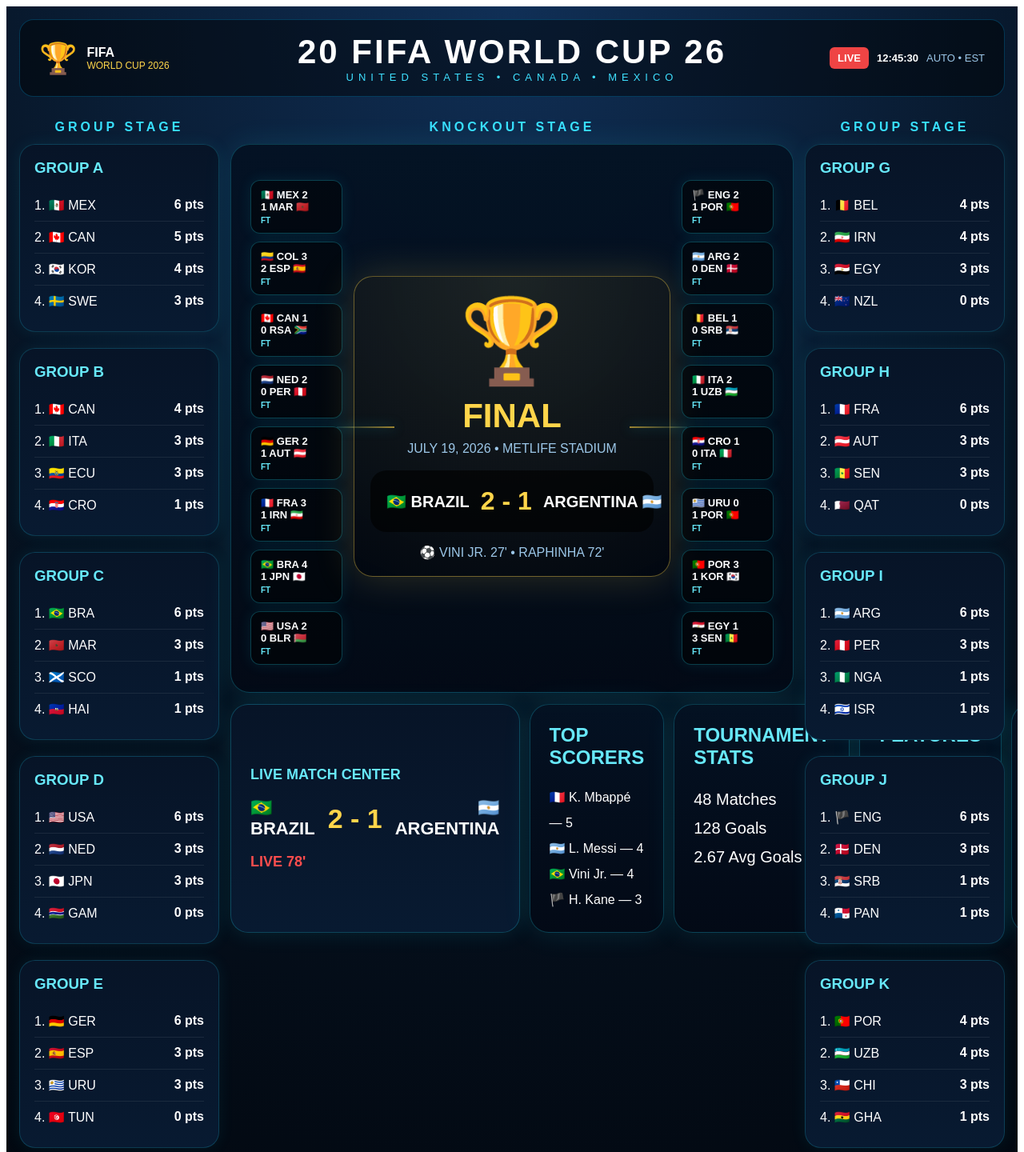
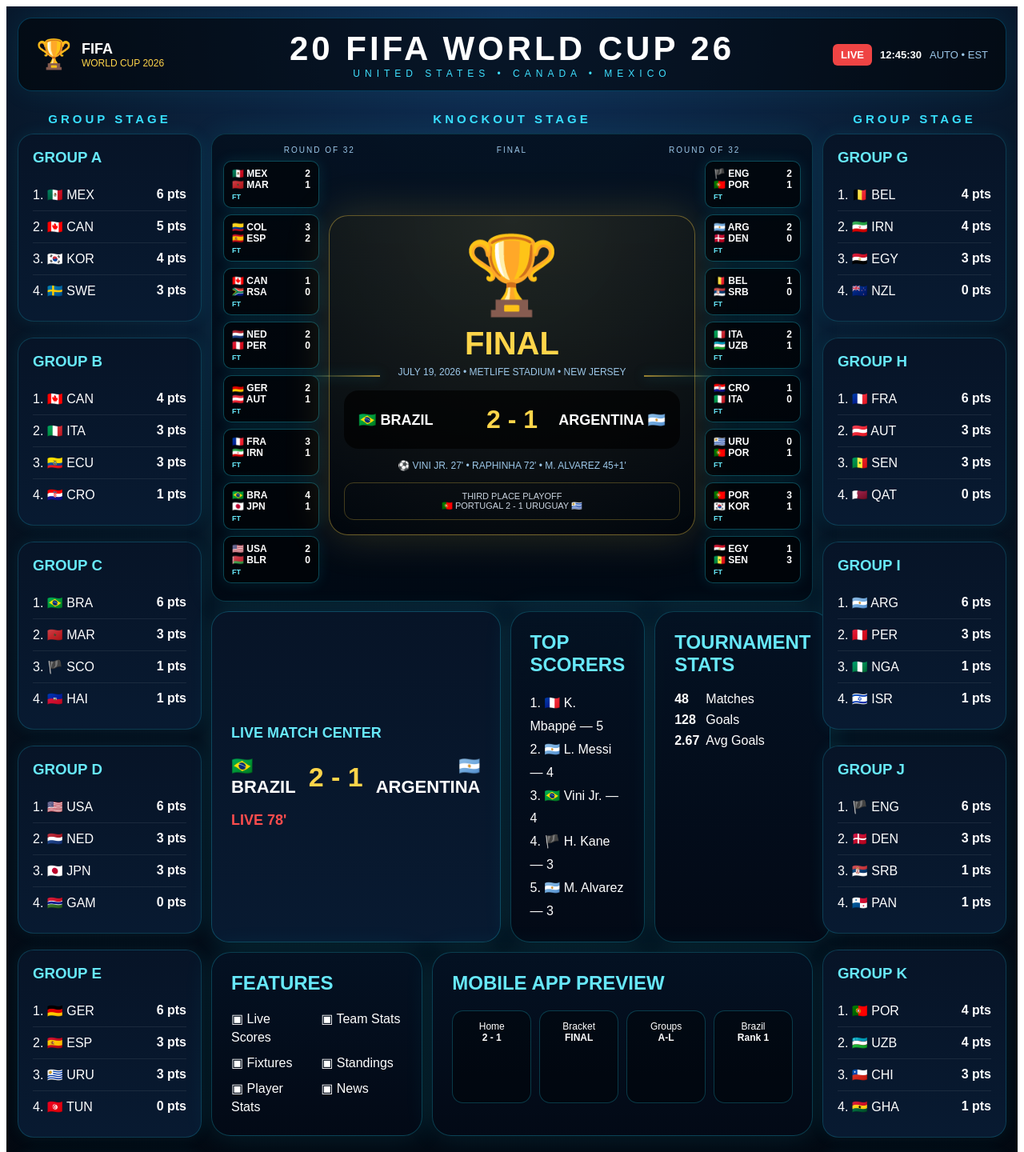
Before and after one commit to paulsmith27528/worldcup-liveboard, a Next.js app: page / in a window 1280 px wide. Shown: the top 1440 px of the page at 80% size. Built offline with nearby package versions, Linux system fonts and the light colour scheme.

Commit message:
Update index.tsx

```diff
--- a/pages/index.tsx
+++ b/pages/index.tsx
@@ -5,7 +5,7 @@
 const leftGroups = [
   { title: "GROUP A", teams: [{ name: "MEX", points: 6, flag: "🇲🇽" }, { name: "CAN", points: 5, flag: "🇨🇦" }, { name: "KOR", points: 4, flag: "🇰🇷" }, { name: "SWE", points: 3, flag: "🇸🇪" }] },
   { title: "GROUP B", teams: [{ name: "CAN", points: 4, flag: "🇨🇦" }, { name: "ITA", points: 3, flag: "🇮🇹" }, { name: "ECU", points: 3, flag: "🇪🇨" }, { name: "CRO", points: 1, flag: "🇭🇷" }] },
-  { title: "GROUP C", teams: [{ name: "BRA", points: 6, flag: "🇧🇷" }, { name: "MAR", points: 3, flag: "🇲🇦" }, { name: "SCO", points: 1, flag: "🏴󠁧󠁢󠁳󠁣󠁴󠁿" }, { name: "HAI", points: 1, flag: "🇭🇹" }] },
+  { title: "GROUP C", teams: [{ name: "BRA", points: 6, flag: "🇧🇷" }, { name: "MAR", points: 3, flag: "🇲🇦" }, { name: "SCO", points: 1, flag: "🏴" }, { name: "HAI", points: 1, flag: "🇭🇹" }] },
   { title: "GROUP D", teams: [{ name: "USA", points: 6, flag: "🇺🇸" }, { name: "NED", points: 3, flag: "🇳🇱" }, { name: "JPN", points: 3, flag: "🇯🇵" }, { name: "GAM", points: 0, flag: "🇬🇲" }] },
   { title: "GROUP E", teams: [{ name: "GER", points: 6, flag: "🇩🇪" }, { name: "ESP", points: 3, flag: "🇪🇸" }, { name: "URU", points: 3, flag: "🇺🇾" }, { name: "TUN", points: 0, flag: "🇹🇳" }] },
   { title: "GROUP F", teams: [{ name: "COL", points: 4, flag: "🇨🇴" }, { name: "POR", points: 4, flag: "🇵🇹" }, { name: "CIV", points: 1, flag: "🇨🇮" }, { name: "KSA", points: 0, flag: "🇸🇦" }] },
@@ -20,17 +20,36 @@
   { title: "GROUP L", teams: [{ name: "CRO", points: 4, flag: "🇭🇷" }, { name: "BLR", points: 4, flag: "🇧🇾" }, { name: "ALG", points: 3, flag: "🇩🇿" }, { name: "SHN", points: 0, flag: "🇨🇳" }] },
 ];
 
-const leftBracket = ["🇲🇽 MEX 2 — 1 MAR 🇲🇦", "🇨🇴 COL 3 — 2 ESP 🇪🇸", "🇨🇦 CAN 1 — 0 RSA 🇿🇦", "🇳🇱 NED 2 — 0 PER 🇵🇪", "🇩🇪 GER 2 — 1 AUT 🇦🇹", "🇫🇷 FRA 3 — 1 IRN 🇮🇷", "🇧🇷 BRA 4 — 1 JPN 🇯🇵", "🇺🇸 USA 2 — 0 BLR 🇧🇾"];
-const rightBracket = ["🏴 ENG 2 — 1 POR 🇵🇹", "🇦🇷 ARG 2 — 0 DEN 🇩🇰", "🇧🇪 BEL 1 — 0 SRB 🇷🇸", "🇮🇹 ITA 2 — 1 UZB 🇺🇿", "🇭🇷 CRO 1 — 0 ITA 🇮🇹", "🇺🇾 URU 0 — 1 POR 🇵🇹", "🇵🇹 POR 3 — 1 KOR 🇰🇷", "🇪🇬 EGY 1 — 3 SEN 🇸🇳"];
+const leftBracket = [
+  ["🇲🇽 MEX", "2", "🇲🇦 MAR", "1"],
+  ["🇨🇴 COL", "3", "🇪🇸 ESP", "2"],
+  ["🇨🇦 CAN", "1", "🇿🇦 RSA", "0"],
+  ["🇳🇱 NED", "2", "🇵🇪 PER", "0"],
+  ["🇩🇪 GER", "2", "🇦🇹 AUT", "1"],
+  ["🇫🇷 FRA", "3", "🇮🇷 IRN", "1"],
+  ["🇧🇷 BRA", "4", "🇯🇵 JPN", "1"],
+  ["🇺🇸 USA", "2", "🇧🇾 BLR", "0"],
+];
+
+const rightBracket = [
+  ["🏴 ENG", "2", "🇵🇹 POR", "1"],
+  ["🇦🇷 ARG", "2", "🇩🇰 DEN", "0"],
+  ["🇧🇪 BEL", "1", "🇷🇸 SRB", "0"],
+  ["🇮🇹 ITA", "2", "🇺🇿 UZB", "1"],
+  ["🇭🇷 CRO", "1", "🇮🇹 ITA", "0"],
+  ["🇺🇾 URU", "0", "🇵🇹 POR", "1"],
+  ["🇵🇹 POR", "3", "🇰🇷 KOR", "1"],
+  ["🇪🇬 EGY", "1", "🇸🇳 SEN", "3"],
+];
 
 export default function Home() {
   return (
     <main style={page}>
       <header style={topHeader}>
         <div style={logoBlock}>
-          <div style={{ fontSize: 38 }}>🏆</div>
+          <div style={{ fontSize: 36 }}>🏆</div>
           <div>
-            <div style={{ fontWeight: 900 }}>FIFA</div>
+            <div style={{ fontWeight: 900, fontSize: 18 }}>FIFA</div>
             <div style={{ color: "#ffd54a", fontSize: 12 }}>WORLD CUP 2026</div>
           </div>
         </div>
@@ -50,23 +69,35 @@
       <div style={mainGrid}>
         <aside>
           <h2 style={sideTitle}>GROUP STAGE</h2>
-          {leftGroups.map(group => <GroupTable key={group.title} title={group.title} teams={group.teams} />)}
+          {leftGroups.map((group) => (
+            <GroupTable key={group.title} title={group.title} teams={group.teams} />
+          ))}
         </aside>
 
         <section>
           <h2 style={centerTitle}>KNOCKOUT STAGE</h2>
 
-          <Panel title="">
+          <div style={bracketShell}>
+            <div style={roundLabels}>
+              <span>ROUND OF 32</span>
+              <span>FINAL</span>
+              <span>ROUND OF 32</span>
+            </div>
+
             <div style={bracketGrid}>
               <div style={connectorLeft}></div>
               <div style={connectorRight}></div>
 
-              <div>{leftBracket.map(match => <BracketCard key={match} match={match} />)}</div>
+              <div>
+                {leftBracket.map((match, index) => (
+                  <BracketCard key={index} match={match} />
+                ))}
+              </div>
 
               <div style={finalPanel}>
-                <div style={{ fontSize: 104 }}>🏆</div>
+                <div style={{ fontSize: 96 }}>🏆</div>
                 <h2 style={finalTitle}>FINAL</h2>
-                <div style={{ color: "#9cc7e8", marginBottom: 18 }}>JULY 19, 2026 • METLIFE STADIUM</div>
+                <div style={finalMeta}>JULY 19, 2026 • METLIFE STADIUM • NEW JERSEY</div>
 
                 <div style={finalScoreCard}>
                   <div style={{ ...finalTeam, textAlign: "left" }}>🇧🇷 BRAZIL</div>
@@ -74,49 +105,62 @@
                   <div style={{ ...finalTeam, textAlign: "right" }}>ARGENTINA 🇦🇷</div>
                 </div>
 
-                <div style={{ marginTop: 16, color: "#9cc7e8" }}>
-                  ⚽ VINI JR. 27&apos; • RAPHINHA 72&apos;
+                <div style={scorers}>⚽ VINI JR. 27&apos; • RAPHINHA 72&apos; • M. ALVAREZ 45+1&apos;</div>
+
+                <div style={thirdPlace}>
+                  THIRD PLACE PLAYOFF<br />
+                  🇵🇹 PORTUGAL 2 - 1 URUGUAY 🇺🇾
                 </div>
               </div>
 
-              <div>{rightBracket.map(match => <BracketCard key={match} match={match} />)}</div>
+              <div>
+                {rightBracket.map((match, index) => (
+                  <BracketCard key={index} match={match} />
+                ))}
+              </div>
             </div>
-          </Panel>
+          </div>
 
           <div style={bottomGrid}>
             <MatchCard home="BRAZIL" away="ARGENTINA" homeFlag="🇧🇷" awayFlag="🇦🇷" homeScore={2} awayScore={1} />
 
             <Panel title="TOP SCORERS">
-              <div style={{ lineHeight: 2 }}>
-                <div>🇫🇷 K. Mbappé — 5</div>
-                <div>🇦🇷 L. Messi — 4</div>
-                <div>🇧🇷 Vini Jr. — 4</div>
-                <div>🏴 H. Kane — 3</div>
+              <div style={{ lineHeight: 1.8 }}>
+                <div>1. 🇫🇷 K. Mbappé — 5</div>
+                <div>2. 🇦🇷 L. Messi — 4</div>
+                <div>3. 🇧🇷 Vini Jr. — 4</div>
+                <div>4. 🏴 H. Kane — 3</div>
+                <div>5. 🇦🇷 M. Alvarez — 3</div>
               </div>
             </Panel>
 
             <Panel title="TOURNAMENT STATS">
-              <div style={{ fontSize: 20, lineHeight: 1.8 }}>
-                <div>48 Matches</div>
-                <div>128 Goals</div>
-                <div>2.67 Avg Goals</div>
+              <div style={statsGrid}>
+                <strong>48</strong><span>Matches</span>
+                <strong>128</strong><span>Goals</span>
+                <strong>2.67</strong><span>Avg Goals</span>
               </div>
             </Panel>
+          </div>
 
+          <div style={wideBottomGrid}>
             <Panel title="FEATURES">
-              <div style={{ lineHeight: 2 }}>
-                <div>▣ Live Scores</div>
-                <div>▣ Team Stats</div>
-                <div>▣ Fixtures</div>
-                <div>▣ Standings</div>
+              <div style={featuresGrid}>
+                <span>▣ Live Scores</span>
+                <span>▣ Team Stats</span>
+                <span>▣ Fixtures</span>
+                <span>▣ Standings</span>
+                <span>▣ Player Stats</span>
+                <span>▣ News</span>
               </div>
             </Panel>
 
             <Panel title="MOBILE APP PREVIEW">
               <div style={phoneRow}>
-                <div style={phone}>Live<br />2 - 1</div>
-                <div style={phone}>Bracket<br />Final</div>
-                <div style={phone}>Groups<br />A-L</div>
+                <div style={phone}>Home<br /><b>2 - 1</b></div>
+                <div style={phone}>Bracket<br /><b>FINAL</b></div>
+                <div style={phone}>Groups<br /><b>A-L</b></div>
+                <div style={phone}>Brazil<br /><b>Rank 1</b></div>
               </div>
             </Panel>
           </div>
@@ -124,7 +168,9 @@
 
         <aside>
           <h2 style={sideTitle}>GROUP STAGE</h2>
-          {rightGroups.map(group => <GroupTable key={group.title} title={group.title} teams={group.teams} />)}
+          {rightGroups.map((group) => (
+            <GroupTable key={group.title} title={group.title} teams={group.teams} />
+          ))}
         </aside>
       </div>
 
@@ -141,13 +187,18 @@
   );
 }
 
-function BracketCard({ match }: { match: string }) {
-  const parts = match.split(" — ");
+function BracketCard({ match }: { match: string[] }) {
   return (
     <div style={bracketCard}>
-      <div>{parts[0]}</div>
-      <div>{parts[1]}</div>
-      <div style={{ fontSize: 10, color: "#67e8f9", marginTop: 4 }}>FT</div>
+      <div style={bracketRow}>
+        <span>{match[0]}</span>
+        <strong>{match[1]}</strong>
+      </div>
+      <div style={bracketRow}>
+        <span>{match[2]}</span>
+        <strong>{match[3]}</strong>
+      </div>
+      <div style={statusTag}>FT</div>
     </div>
   );
 }
@@ -156,39 +207,40 @@
   minHeight: "100vh",
   background: "radial-gradient(circle at top,#102f56 0%,#061322 42%,#01040a 100%)",
   color: "white",
-  padding: 16,
+  padding: 14,
   fontFamily: "Arial, sans-serif",
-  overflowX: "hidden" as const
+  overflowX: "hidden" as const,
 };
 
 const topHeader = {
   display: "grid",
   gridTemplateColumns: "220px 1fr 220px",
   alignItems: "center",
-  border: "1px solid rgba(0,180,255,.25)",
+  border: "1px solid rgba(0,180,255,.28)",
   borderRadius: 18,
-  padding: "16px 24px",
-  background: "rgba(0,0,0,.45)",
-  marginBottom: 16
+  padding: "14px 22px",
+  background: "rgba(0,0,0,.52)",
+  marginBottom: 14,
+  boxShadow: "0 0 35px rgba(34,211,238,.08)",
 };
 
 const logoBlock = {
   display: "flex",
   gap: 12,
-  alignItems: "center"
+  alignItems: "center",
 };
 
 const title = {
   fontSize: 42,
   margin: 0,
   fontWeight: 900,
-  letterSpacing: 3
+  letterSpacing: 4,
 };
 
 const subtitle = {
   color: "#3fe0ff",
   letterSpacing: 6,
-  fontSize: 13
+  fontSize: 12,
 };
 
 const liveBox = {
@@ -196,7 +248,7 @@
   gap: 10,
   justifyContent: "flex-end",
   alignItems: "center",
-  fontSize: 13
+  fontSize: 13,
 };
 
 const liveBadge = {
@@ -204,124 +256,196 @@
   color: "white",
   borderRadius: 6,
   padding: "6px 10px",
-  fontWeight: "bold"
+  fontWeight: "bold",
 };
 
 const mainGrid = {
   display: "grid",
-  gridTemplateColumns: "250px minmax(650px, 1fr) 250px",
-  gap: 14
+  gridTemplateColumns: "230px minmax(720px, 1fr) 230px",
+  gap: 12,
 };
 
 const sideTitle = {
   color: "#38dfff",
   textAlign: "center" as const,
   letterSpacing: 4,
-  fontSize: 16,
-  marginBottom: 12
+  fontSize: 15,
+  marginBottom: 10,
 };
 
 const centerTitle = {
   color: "#38dfff",
   textAlign: "center" as const,
   letterSpacing: 4,
-  fontSize: 16,
-  marginBottom: 12
+  fontSize: 15,
+  marginBottom: 10,
+};
+
+const bracketShell = {
+  border: "1px solid rgba(34,211,238,.22)",
+  borderRadius: 18,
+  padding: 14,
+  background: "linear-gradient(180deg,rgba(3,14,27,.82),rgba(1,8,18,.88))",
+  boxShadow: "0 0 35px rgba(34,211,238,.1)",
+};
+
+const roundLabels = {
+  display: "grid",
+  gridTemplateColumns: "1fr 1fr 1fr",
+  color: "#9cc7e8",
+  fontSize: 10,
+  letterSpacing: 2,
+  marginBottom: 8,
+  textAlign: "center" as const,
 };
 
 const bracketGrid = {
   display: "grid",
-  gridTemplateColumns: "115px minmax(360px, 1fr) 115px",
-  gap: 14,
+  gridTemplateColumns: "120px minmax(390px, 1fr) 120px",
+  gap: 12,
   alignItems: "center",
-  position: "relative" as const
+  position: "relative" as const,
 };
 
 const bracketCard = {
-  background: "rgba(0,0,0,.5)",
-  border: "1px solid rgba(34,211,238,.28)",
-  borderRadius: 12,
-  padding: "10px 12px",
-  marginBottom: 10,
+  background: "rgba(0,0,0,.55)",
+  border: "1px solid rgba(34,211,238,.32)",
+  borderRadius: 10,
+  padding: "8px 10px",
+  marginBottom: 8,
   fontWeight: "bold",
-  fontSize: 13,
-  boxShadow: "0 0 18px rgba(34,211,238,.1)",
+  fontSize: 12,
+  boxShadow: "0 0 18px rgba(34,211,238,.12)",
   position: "relative" as const,
-  zIndex: 2
+  zIndex: 2,
+};
+
+const bracketRow = {
+  display: "flex",
+  justifyContent: "space-between",
+  gap: 8,
+};
+
+const statusTag = {
+  color: "#67e8f9",
+  fontSize: 9,
+  marginTop: 3,
 };
 
 const finalPanel = {
   textAlign: "center" as const,
   border: "1px solid rgba(255,213,74,.38)",
   borderRadius: 24,
-  padding: 20,
-  boxShadow: "0 0 50px rgba(255,213,74,.18)",
+  padding: 18,
+  boxShadow: "0 0 55px rgba(255,213,74,.18)",
   position: "relative" as const,
   zIndex: 2,
-  background: "radial-gradient(circle at top,rgba(255,213,74,.1),rgba(0,0,0,.35))"
+  background: "radial-gradient(circle at top,rgba(255,213,74,.12),rgba(0,0,0,.38))",
 };
 
 const finalTitle = {
-  fontSize: 42,
-  margin: "8px 0",
-  color: "#ffd54a"
+  fontSize: 40,
+  margin: "6px 0",
+  color: "#ffd54a",
+};
+
+const finalMeta = {
+  color: "#9cc7e8",
+  marginBottom: 16,
+  fontSize: 12,
 };
 
 const finalScoreCard = {
-  background: "rgba(0,0,0,.65)",
-  borderRadius: 20,
-  padding: 20,
+  background: "rgba(0,0,0,.7)",
+  borderRadius: 18,
+  padding: 18,
   display: "grid",
   gridTemplateColumns: "1fr auto 1fr",
   alignItems: "center",
-  gap: 14
+  gap: 14,
 };
 
 const finalTeam = {
-  fontSize: 20,
+  fontSize: 18,
   fontWeight: "bold",
-  whiteSpace: "nowrap" as const
+  whiteSpace: "nowrap" as const,
 };
 
 const finalScore = {
   fontSize: 32,
   fontWeight: "bold",
   color: "#ffd54a",
-  whiteSpace: "nowrap" as const
+  whiteSpace: "nowrap" as const,
+};
+
+const scorers = {
+  marginTop: 14,
+  color: "#9cc7e8",
+  fontSize: 12,
+};
+
+const thirdPlace = {
+  marginTop: 14,
+  padding: 10,
+  border: "1px solid rgba(255,213,74,.25)",
+  borderRadius: 12,
+  fontSize: 11,
+  color: "#cbd5e1",
 };
 
 const connectorLeft = {
   position: "absolute" as const,
-  left: "108px",
+  left: "112px",
   top: "50%",
-  width: "72px",
+  width: "84px",
   height: "2px",
   background: "linear-gradient(90deg, rgba(34,211,238,.15), rgba(255,213,74,.75))",
   boxShadow: "0 0 14px rgba(34,211,238,.5)",
-  zIndex: 1
+  zIndex: 1,
 };
 
 const connectorRight = {
   position: "absolute" as const,
-  right: "108px",
+  right: "112px",
   top: "50%",
-  width: "72px",
+  width: "84px",
   height: "2px",
   background: "linear-gradient(90deg, rgba(255,213,74,.75), rgba(34,211,238,.15))",
   boxShadow: "0 0 14px rgba(34,211,238,.5)",
-  zIndex: 1
+  zIndex: 1,
 };
 
 const bottomGrid = {
   display: "grid",
-  gridTemplateColumns: "1.5fr 1fr 1fr 1fr 1.4fr",
+  gridTemplateColumns: "1.4fr 1fr 1fr",
   gap: 12,
-  marginTop: 14
+  marginTop: 12,
+};
+
+const wideBottomGrid = {
+  display: "grid",
+  gridTemplateColumns: "1fr 1.8fr",
+  gap: 12,
+  marginTop: 12,
+};
+
+const statsGrid = {
+  display: "grid",
+  gridTemplateColumns: "auto 1fr",
+  gap: 8,
+  fontSize: 16,
+};
+
+const featuresGrid = {
+  display: "grid",
+  gridTemplateColumns: "1fr 1fr",
+  gap: 10,
+  lineHeight: 1.4,
 };
 
 const phoneRow = {
   display: "flex",
-  gap: 10
+  gap: 10,
 };
 
 const phone = {
@@ -332,23 +456,24 @@
   flex: 1,
   background: "rgba(0,0,0,.35)",
   fontSize: 12,
-  textAlign: "center" as const
+  textAlign: "center" as const,
 };
 
 const footer = {
-  marginTop: 18,
+  marginTop: 14,
   border: "1px solid rgba(0,180,255,.2)",
   borderRadius: 14,
-  padding: 14,
+  padding: 12,
   display: "flex",
   gap: 24,
   alignItems: "center",
   justifyContent: "center",
-  background: "rgba(0,0,0,.45)",
-  color: "#cbd5e1"
+  background: "rgba(0,0,0,.48)",
+  color: "#cbd5e1",
+  fontSize: 13,
 };
 
 const sync = {
   color: "#22c55e",
-  fontWeight: "bold"
+  fontWeight: "bold",
 };
```
